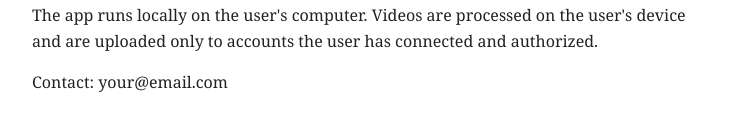
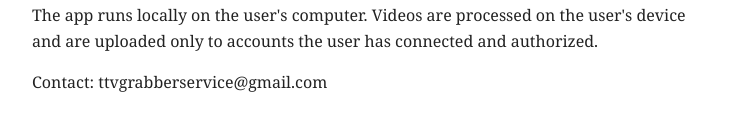
Before and after one commit to 111alick111-prog/narezki, a plain HTML site: page index.html in a window 1280 px wide. Shown: the part 271-402 px from the top of the page, without its empty margins (268-1002 px from the left). Drawn offline with Linux system fonts and the light colour scheme.

Commit message:
Update index.html

```diff
--- a/index.html
+++ b/index.html
@@ -1,5 +1,5 @@
 <!DOCTYPE html><html lang="en"><head><meta charset="utf-8"><meta name="viewport" content="width=device-width,initial-scale=1"><title>Narezki</title>
 <style>body{font-family:Georgia,serif;max-width:680px;margin:48px auto;padding:0 20px;line-height:1.6;color:#222}h1{font-size:28px}nav a{margin-right:16px}</style></head>
 <body><nav><a href="index.html">Narezki</a><a href="terms.html">Terms of Service</a><a href="privacy.html">Privacy Policy</a></nav><h1>Narezki</h1>
-<p>Narezki is a desktop application for Windows that helps content creators turn long videos into short vertical clips. It finds interesting moments, adds subtitles and captions, and publishes the clips to the creator's own TikTok, YouTube and Instagram accounts through their official APIs.</p><p>The app runs locally on the user's computer. Videos are processed on the user's device and are uploaded only to accounts the user has connected and authorized.</p><p>Contact: your@email.com</p>
+<p>Narezki is a desktop application for Windows that helps content creators turn long videos into short vertical clips. It finds interesting moments, adds subtitles and captions, and publishes the clips to the creator's own TikTok, YouTube and Instagram accounts through their official APIs.</p><p>The app runs locally on the user's computer. Videos are processed on the user's device and are uploaded only to accounts the user has connected and authorized.</p><p>Contact: ttvgrabberservice@gmail.com</p>
 </body></html>
```
